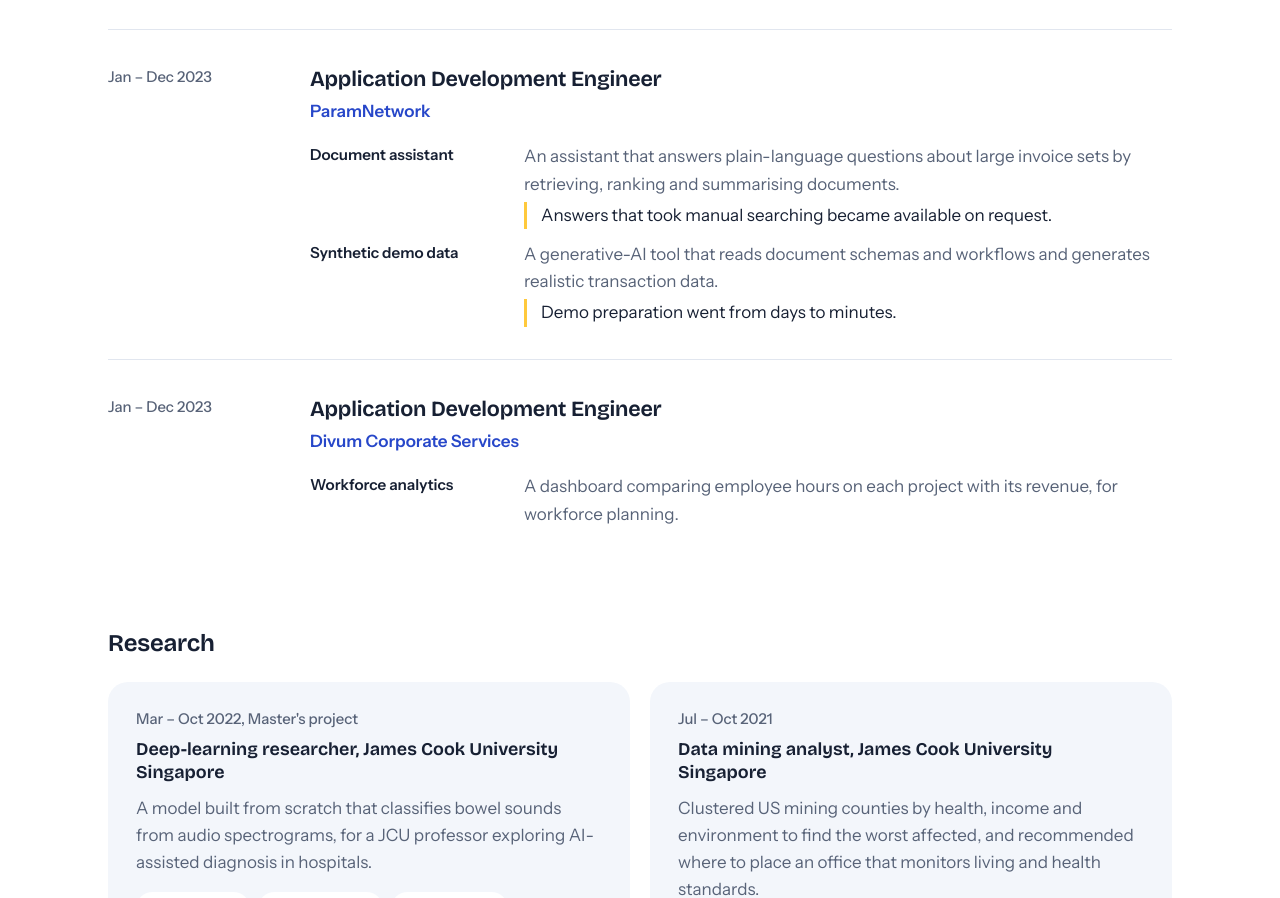
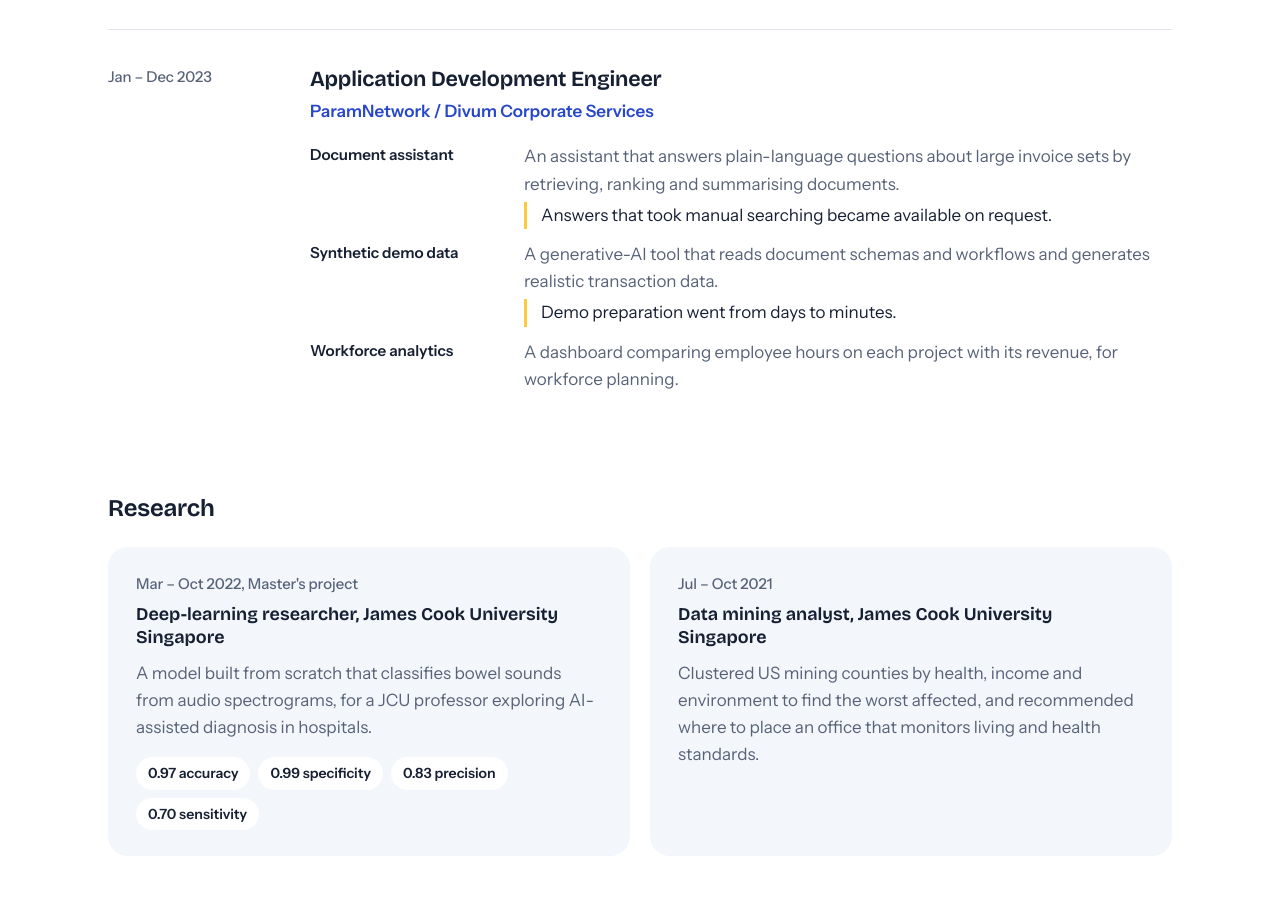
Before and after one commit to tuggypetu/tuggypetu.github.io, a plain HTML site: page index.html in a window 1280 px wide. Shown: the part 2211-3109 px from the top of the page. Drawn offline with nearby package versions, Linux system fonts and the light colour scheme.

Commit message:
Merge ParamNetwork and Divum into one role
Co-Authored-By: Claude Opus 5.5 <noreply@anthropic.com>
Claude-Session: https://claude.ai/code/session_013HzGg7EqZgdFcVsNA2V19a

```diff
--- a/index.html
+++ b/index.html
@@ -124,21 +124,12 @@
       <div class="when">Jan – Dec 2023</div>
       <div class="what">
         <h3>Application Development Engineer</h3>
-        <p class="org">ParamNetwork</p>
+        <p class="org">ParamNetwork / Divum Corporate Services</p>
         <dl>
           <dt>Document assistant</dt>
           <dd>An assistant that answers plain-language questions about large invoice sets by retrieving, ranking and summarising documents. <em>Answers that took manual searching became available on request.</em></dd>
           <dt>Synthetic demo data</dt>
           <dd>A generative-AI tool that reads document schemas and workflows and generates realistic transaction data. <em>Demo preparation went from days to minutes.</em></dd>
-        </dl>
-      </div>
-    </li>
-    <li class="job">
-      <div class="when">Jan – Dec 2023</div>
-      <div class="what">
-        <h3>Application Development Engineer</h3>
-        <p class="org">Divum Corporate Services</p>
-        <dl>
           <dt>Workforce analytics</dt>
           <dd>A dashboard comparing employee hours on each project with its revenue, for workforce planning.</dd>
         </dl>
```
